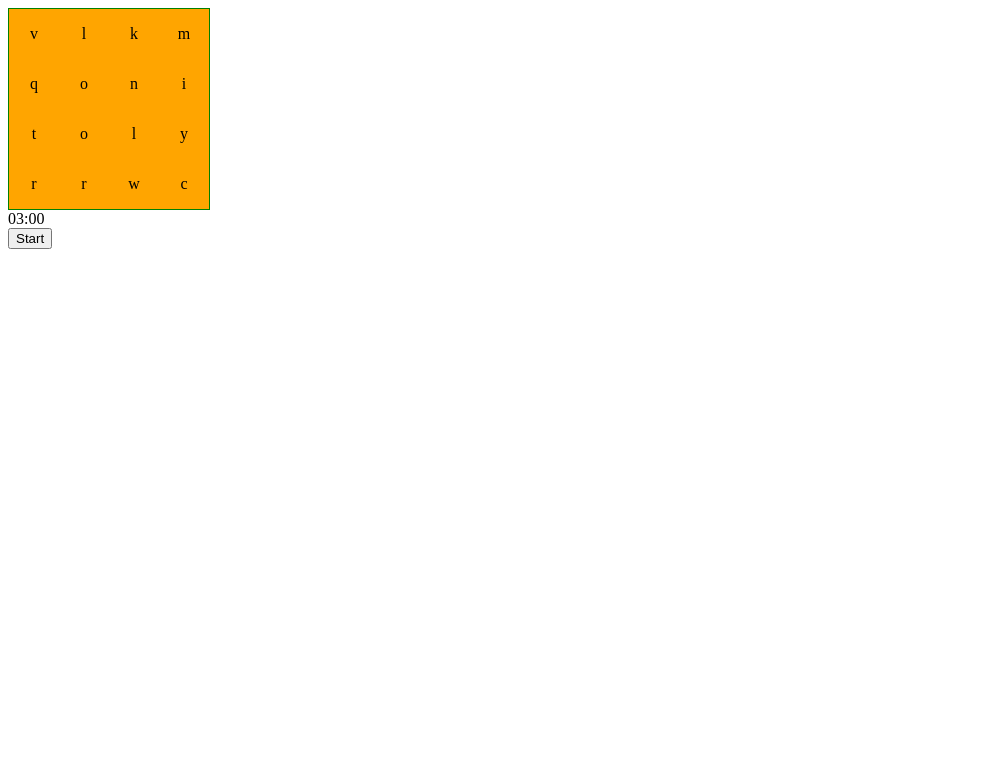
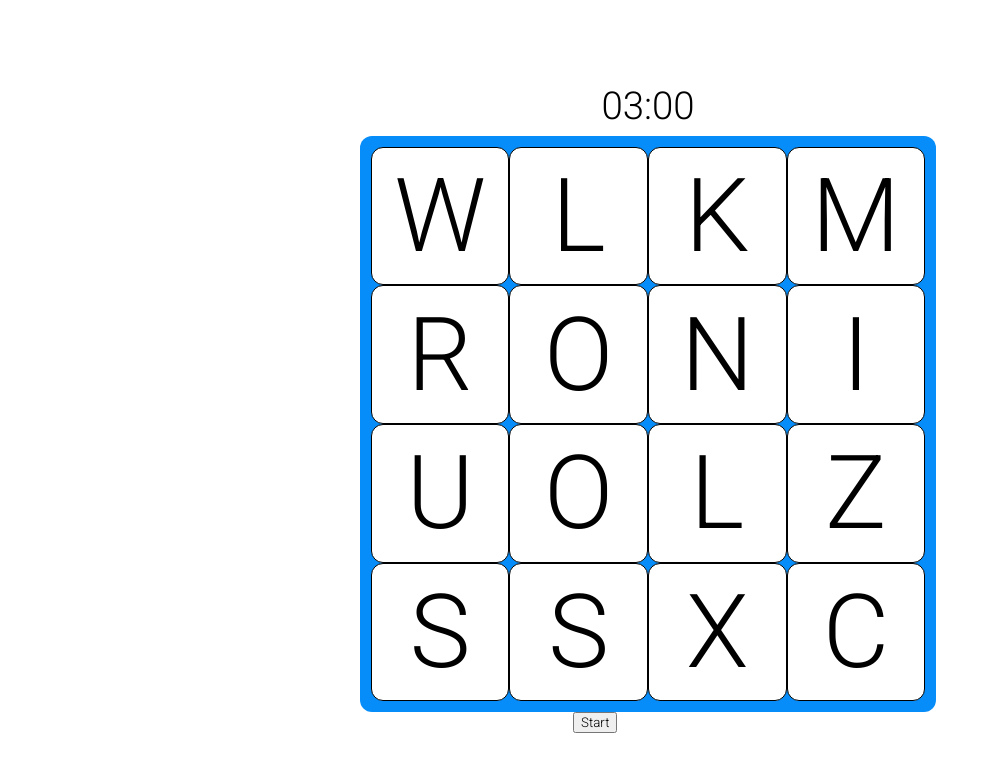
Before and after one commit to drewhgood/boggle, a plain HTML site: page index.html in a window 1280 px wide. Shown: the whole page, without its empty margins (0-991 px from the left). Drawn offline with Linux system fonts and the light colour scheme.

Commit message:
add fort family

```diff
--- a/index.html
+++ b/index.html
@@ -9,11 +9,14 @@
 </head>
 
 <body class='game'>
+  <div id='timer'></div>
   <div id='board'></div>
-  <div id='timer'></div>
-  <button id='button-start'>Start</button>
-  <button id='button-stop'>Pause</button>
-  <button id='button-restart'>Restart</button>
+  <div class='game__buttons'>
+    <button id='button-start'>Start</button>
+    <button id='button-stop'>Pause</button>
+    <button id='button-restart'>Restart</button>
+  </div>
+  <link href="https://fonts.googleapis.com/css?family=Roboto:300" rel="stylesheet">
 </body>
 
 </html>
--- a/main.css
+++ b/main.css
@@ -1,19 +1,49 @@
+* {
+  box-sizing: border-box;
+  font-family: 'Roboto', sans-serif;
+}
+
 html, body {
   height: 100%;
   width: 100%;
 }
 
 #board {
-  height: 200px;
-  width: 200px;
-  border: 1px solid green;
+  width: 45vw;
+  height: 45vw;
+  background: #068df9;
+  padding: 0.675rem;
+  border-radius: 12px;
+}
+
+#timer {
+  font-size: 3vw;
+  margin-bottom: 0.5rem;
+}
+
+.game {
+  display: flex;
+  flex-direction: column;
+  align-items: center;
+  justify-content: center;
+}
+
+.game__buttons {
+  display: flex;
+  flex-direction: row;
+  width: 150px;
+  justify-content: space-between;
 }
 
 .tile {
-  background: orange;
   display: inline-flex;
   align-items: center;
-  justify-content: center;;
+  justify-content: center;
+  background: white;
+  border: 1px solid black;
+  border-radius: 12px;
+  font-size: 8vw;
+  text-transform: capitalize;
 }
 
 #button-restart, #button-stop {
@@ -29,5 +59,5 @@ html, body {
 }
 
 .game--stopped #button-restart {
-  display: inline-block;
+  display: inline-block ;
 }
--- a/scripts.js
+++ b/scripts.js
@@ -2,7 +2,7 @@ const GRID_SIZE = 4;
 const GAME_DURATION = 180;
 const GAME_INTERVAL = 1000;
 
-const ALPHABET = [...'abcdefghijklmnopqrstuvwxyz'];
+const ALPHABET = [...'abcdefghijklmnoprstuvwxyz', 'qu'];
 const ALPHABET_RANGE = [0, ALPHABET.length - 1];
 
 const ID_BOARD_GAME = 'board';
```
